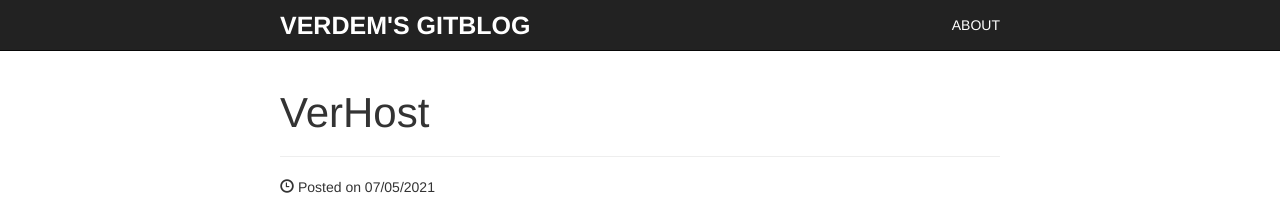
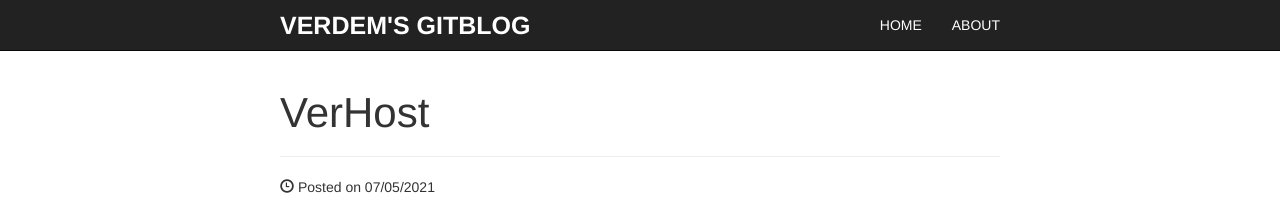
Before and after one commit to Verdem-crypto/verdem-crypto.github.io, a Jekyll site: the page gitblog/verhost-file-hosting.html, which Jekyll copies as it is, in a window 1280 px wide. Shown: the top 210 px of the page. Built offline with Jekyll 4.4.1, drawn with Linux system fonts in a browser that asks for light colours.

Commit message:
Update verhost-file-hosting.html

```diff
--- a/gitblog/verhost-file-hosting.html
+++ b/gitblog/verhost-file-hosting.html
@@ -43,6 +43,9 @@
         <!-- Collect the nav links, forms, and other content for toggling -->
         <div class="collapse navbar-collapse" id="bs-example-navbar-collapse-1">
           <ul class="nav navbar-nav navbar-right">
+            <li>
+              <a href="index.html">Home</a>
+            </li>
             <li>
               <a href="about.html">About</a>
             </li>
```
